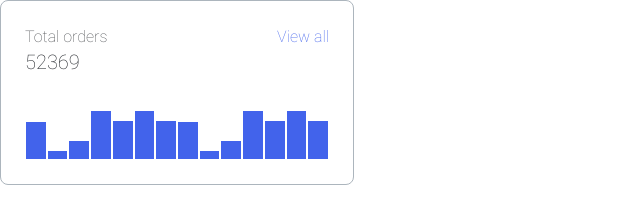
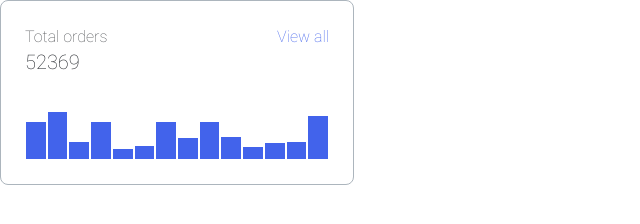
Before and after one commit to js-tasks-ru/htmlcss-20210409_kolesnikova9292, a website: page 04-lection2/01-histogram/index.html in a window 1280 px wide. Shown: the whole page, without its empty margins (0-640 px from the left). Drawn offline with Linux system fonts and the light colour scheme; a web font is replaced by a local one.

Commit message:
гистограмма - замечания

```diff
--- a/04-lection2/01-histogram/histogram.css
+++ b/04-lection2/01-histogram/histogram.css
@@ -1,7 +1,7 @@
 
 
 .histogram {
-    min-height: 185px;
+    height: 185px;
     width: 354px;
     border: 1px solid var(--grey_3);
     border-radius: 8px;
@@ -14,6 +14,7 @@
 .histogram__header {
     display: flex;
     justify-content: space-between;
+    padding-bottom: 36px;
 }
 
 .histogram__orders {
@@ -34,7 +35,7 @@
     color: var(--black);
 }
 
-.histogram__view {
+.histogram__link {
     font-size: 16px;
     line-height: 24px;
     color: var(--blue);
@@ -45,7 +46,7 @@
     display: flex;
     flex-direction: row;
     align-items: flex-end;
-    min-height: 50px;
+    height: 50px;
 }
 
 .histogram__item {
@@ -53,47 +54,3 @@
     flex-basis: 20%;
     border: 1px solid var(--white);
 }
-
-
-.histogram__item:nth-child(1) {
-    height: 39px;
-}
-.histogram__item:nth-child(2) {
-    height: 10px;
-}
-.histogram__item:nth-child(3) {
-    height: 20px;
-}
-.histogram__item:nth-child(4) {
-    height: 50px;
-}
-.histogram__item:nth-child(5) {
-    height: 40px;
-}
-.histogram__item:nth-child(6) {
-    height: 50px;
-}
-.histogram__item:nth-child(7) {
-    height: 40px;
-}
-.histogram__item:nth-child(8) {
-    height: 39px;
-}
-.histogram__item:nth-child(9) {
-    height: 10px;
-}
-.histogram__item:nth-child(10) {
-    height: 20px;
-}
-.histogram__item:nth-child(11) {
-    height: 50px;
-}
-.histogram__item:nth-child(12) {
-    height: 40px;
-}
-.histogram__item:nth-child(13) {
-    height: 50px;
-}
-.histogram__item:nth-child(14) {
-    height: 40px;
-}
--- a/04-lection2/01-histogram/index.html
+++ b/04-lection2/01-histogram/index.html
@@ -14,23 +14,23 @@
                 <span class="histogram__text">Total orders</span>
                 <span class="histogram__count">52369</span>
             </div>
-            <a href="#" class="histogram__view">View all</a>
+            <a href="#" class="histogram__link">View all</a>
         </div>
         <div class="histogram__items">
-            <div class="histogram__item"></div>
-            <div class="histogram__item"></div>
-            <div class="histogram__item"></div>
-            <div class="histogram__item"></div>
-            <div class="histogram__item"></div>
-            <div class="histogram__item"></div>
-            <div class="histogram__item"></div>
-            <div class="histogram__item"></div>
-            <div class="histogram__item"></div>
-            <div class="histogram__item"></div>
-            <div class="histogram__item"></div>
-            <div class="histogram__item"></div>
-            <div class="histogram__item"></div>
-            <div class="histogram__item"></div>
+            <div class="histogram__item" style="height: 39px;"></div>
+            <div class="histogram__item" style="height: 49px;"></div>
+            <div class="histogram__item" style="height: 19px;"></div>
+            <div class="histogram__item" style="height: 39px;"></div>
+            <div class="histogram__item" style="height: 12px;"></div>
+            <div class="histogram__item" style="height: 15px;"></div>
+            <div class="histogram__item" style="height: 39px;"></div>
+            <div class="histogram__item" style="height: 23px;"></div>
+            <div class="histogram__item" style="height: 39px;"></div>
+            <div class="histogram__item" style="height: 24px;"></div>
+            <div class="histogram__item" style="height: 14px;"></div>
+            <div class="histogram__item" style="height: 18px;"></div>
+            <div class="histogram__item" style="height: 19px;"></div>
+            <div class="histogram__item" style="height: 45px;"></div>
         </div>
     </div>
     </body>
```
